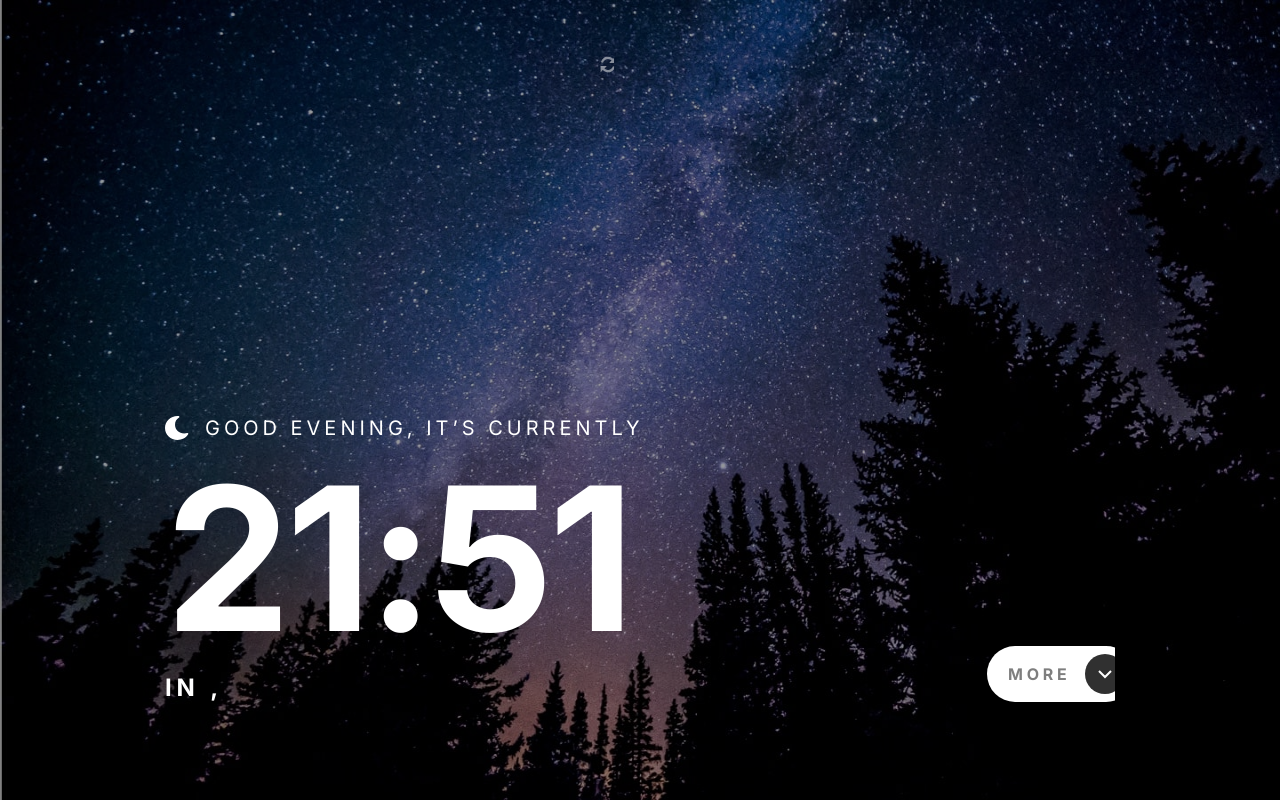
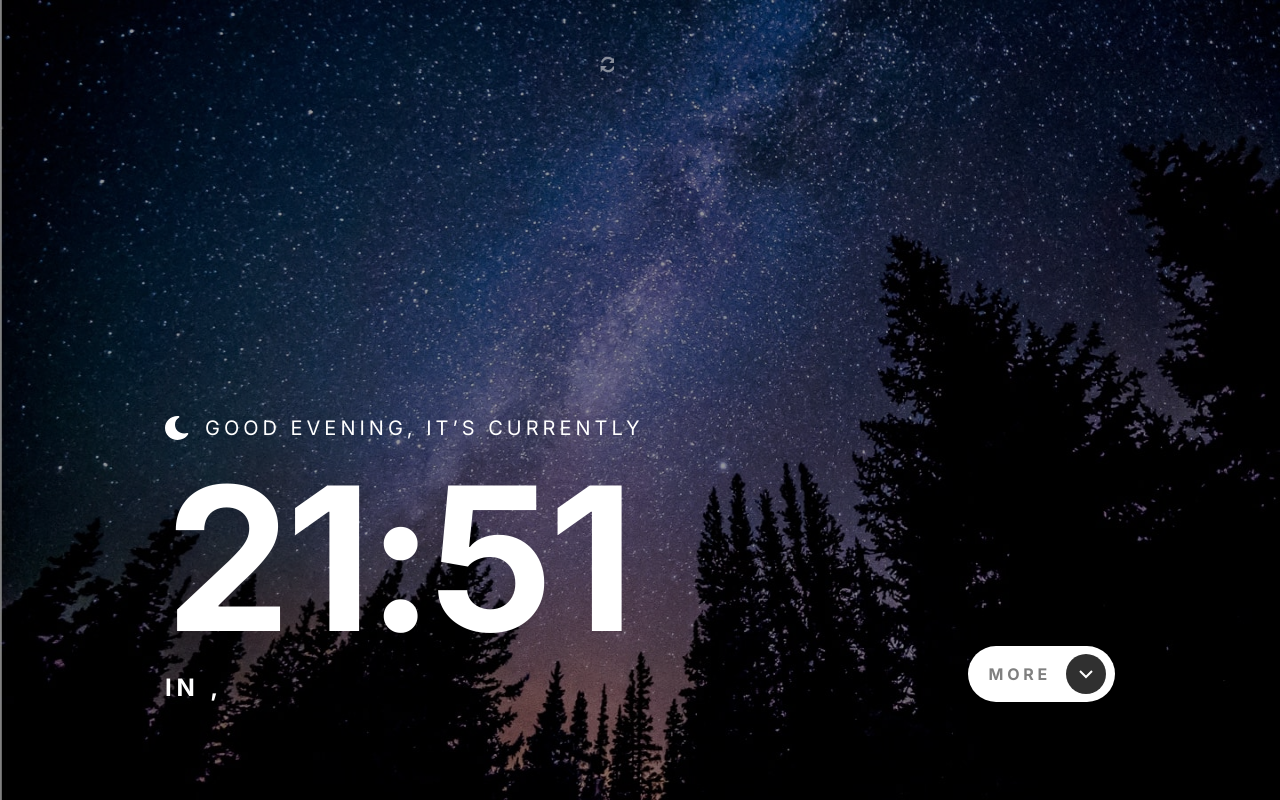
Before and after one commit to Milltiades/Clock-App, a React (Vite) app: page / in a window 1280 px wide. Built offline with nearby package versions, Linux system fonts and the light colour scheme; no server answers.

Commit message:
fixed some bags

```diff
--- a/src/App.tsx
+++ b/src/App.tsx
@@ -31,6 +31,7 @@ box-sizing: border-box;
 font-family: 'Inter', sans-serif;
 overflow: hidden;
 
+
 }
 body {
 min-width: 320px;
--- a/src/components/MainComponent.tsx
+++ b/src/components/MainComponent.tsx
@@ -381,7 +381,7 @@ const More = styled.div`
     margin-top: 88px;
   }
   @media (width > 1200px) {
-    width: 10%;
+    /* width: 10%; */
     margin-bottom: 98px;
     margin-right: 165px;
   }
```
